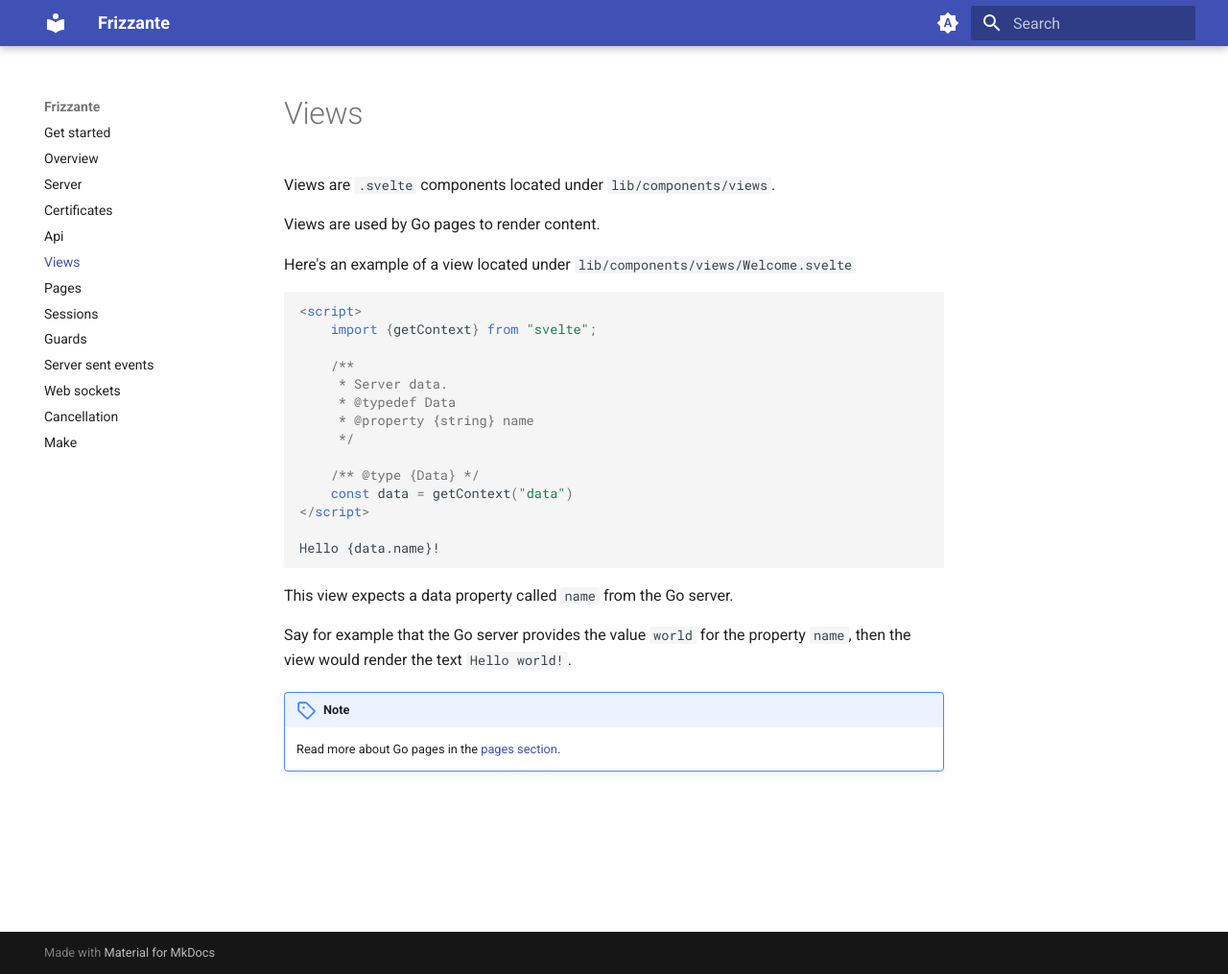
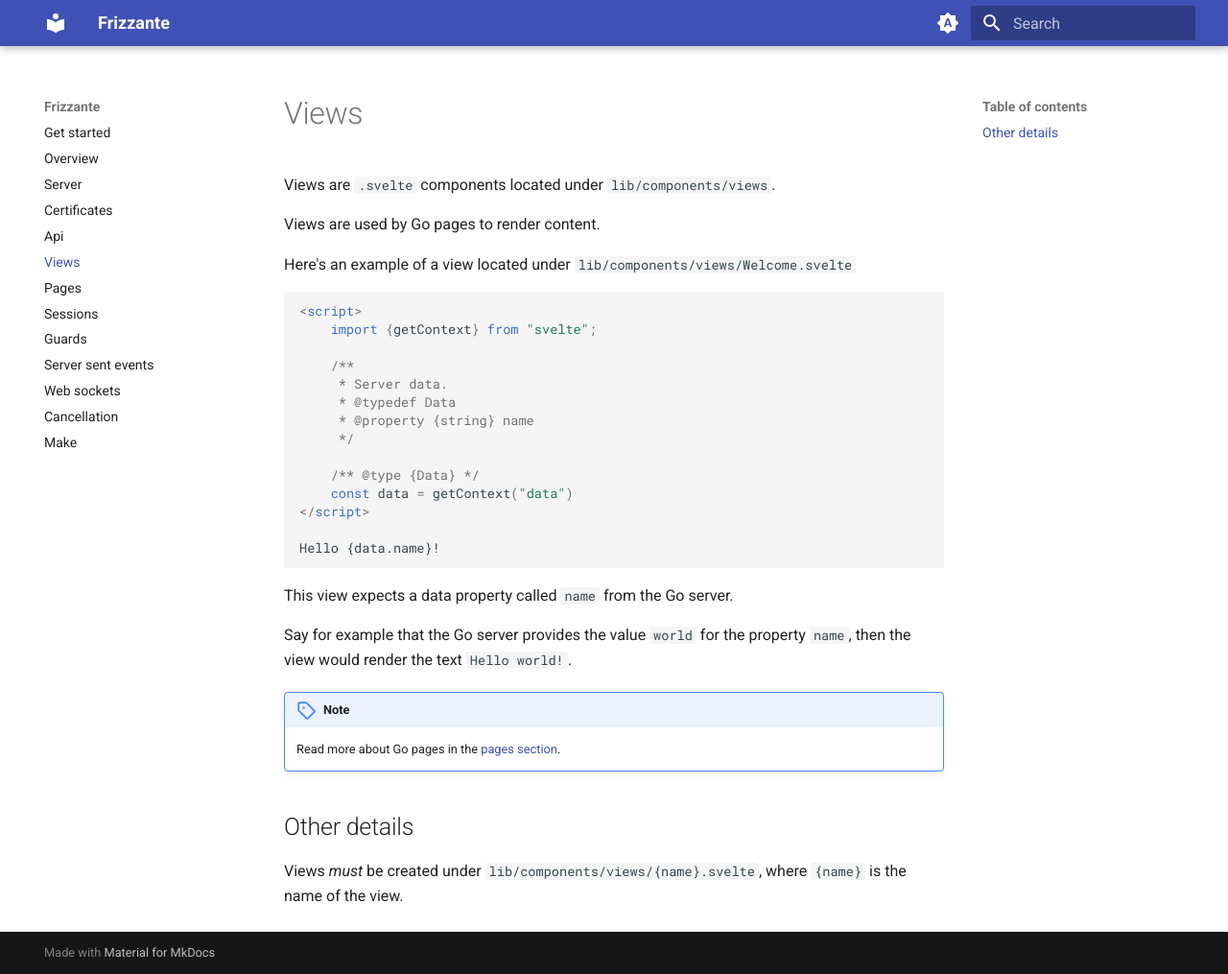
Before and after one commit to razshare/frizzante-docs, an MkDocs documentation site: the page built from docs/views.md, in a window 1280 px wide and 1015 px high. Shown: the whole window at 96% size. Built offline with MkDocs 1.6.1 and Material for MkDocs 9.7.7, drawn with Linux system fonts in a browser that asks for light colours.

Commit message:
chore(docs): updating views and pages.

```diff
--- a/docs/views.md
+++ b/docs/views.md
@@ -28,3 +28,7 @@ then the view would render the text `Hello world!`.
 
 !!! note
     Read more about Go pages in the [pages section](./pages.md).
+
+## Other details
+
+Views *must* be created under `lib/components/views/{name}.svelte`, where `{name}` is the name of the view.
```
Also changed, not shown: docs/pages.md (+1 -1 lines).
